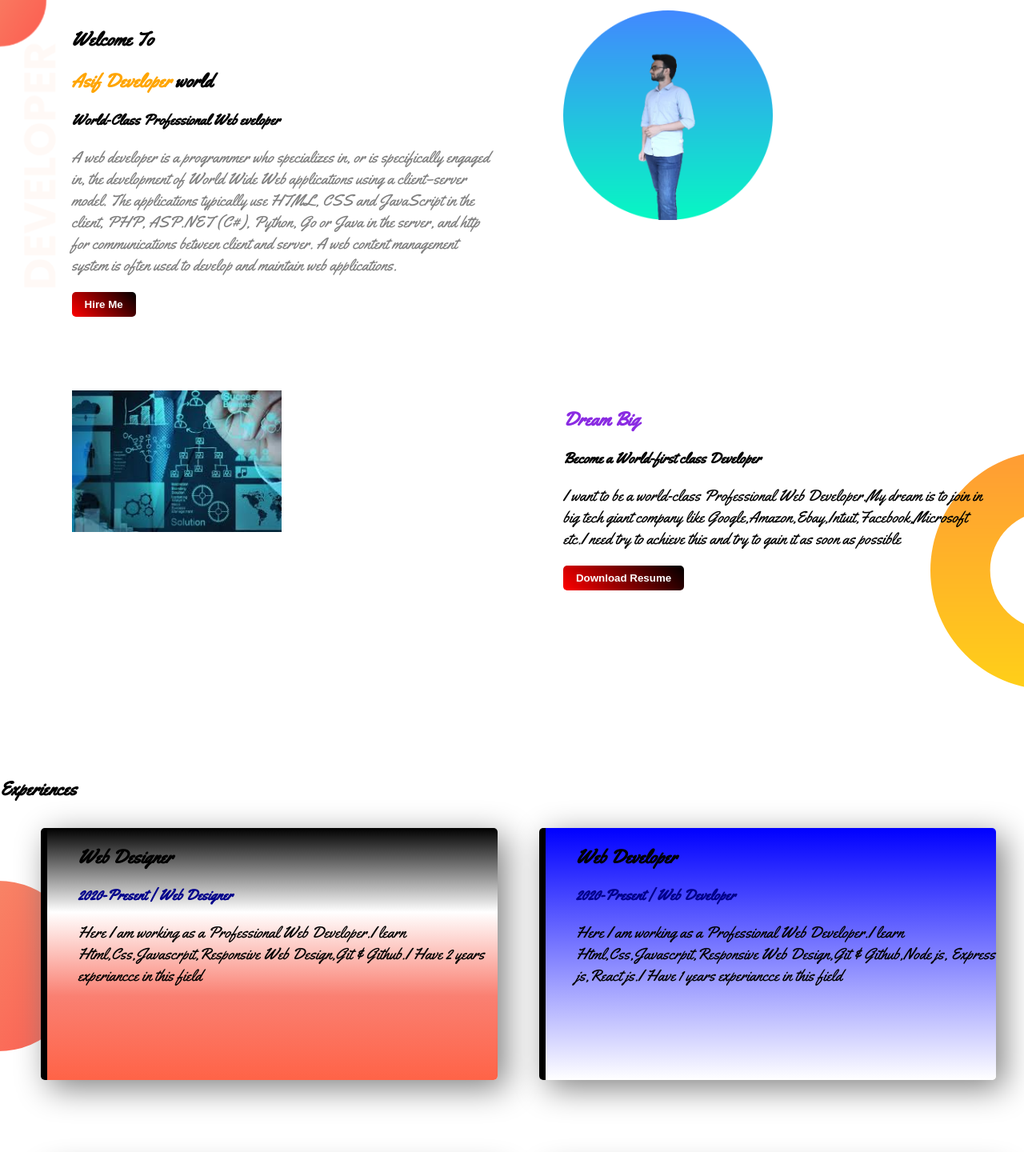
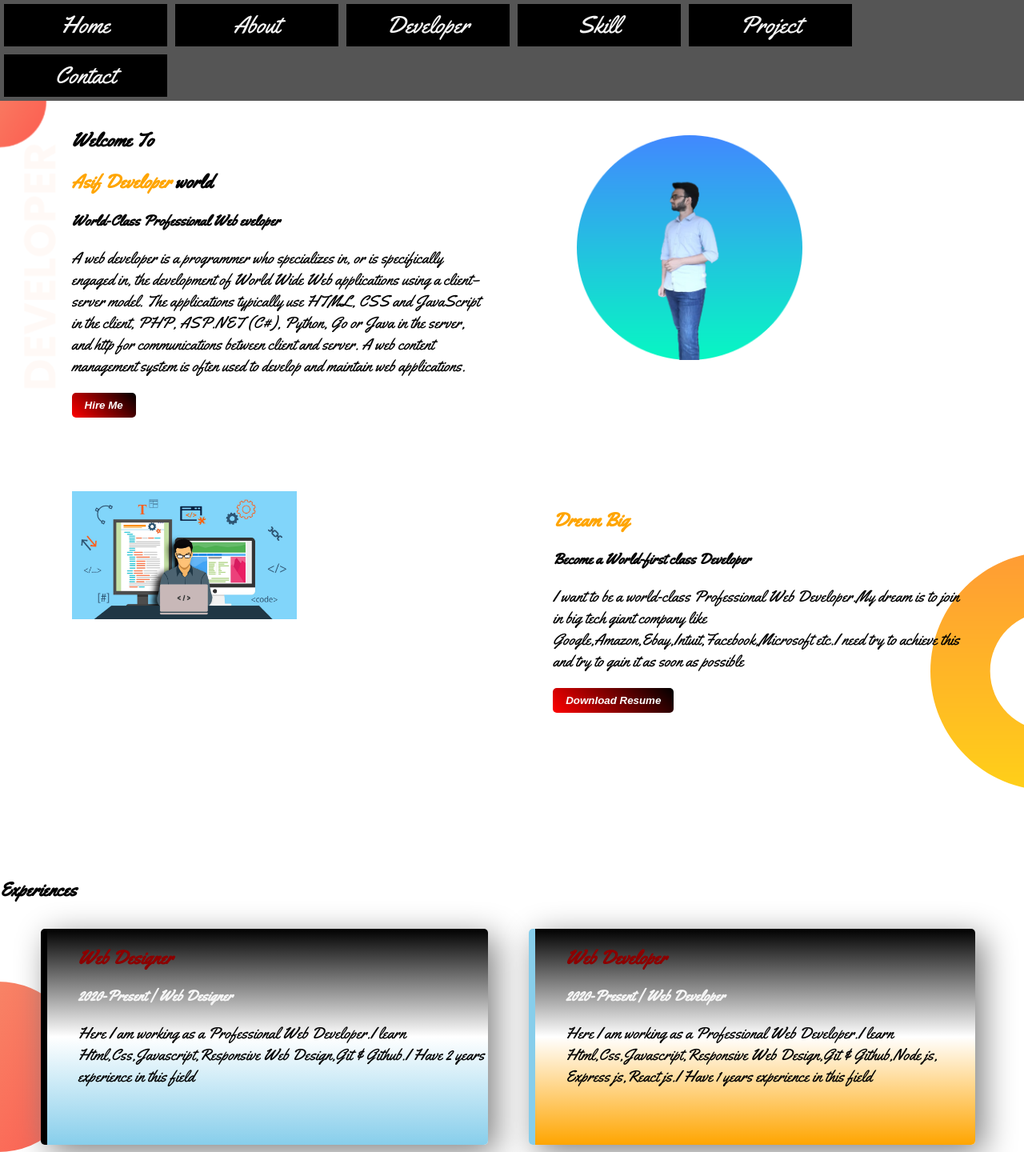
Before and after one commit to asif279/web-portpolio, a plain HTML site: page index.html in a window 1280 px wide. Shown: the top 1440 px of the page at 80% size. Drawn offline with Linux system fonts and the light colour scheme.

Commit message:
adding new site

```diff
--- a/index.html
+++ b/index.html
@@ -9,6 +9,18 @@
     <link rel="stylesheet" href="style.css">
 </head>
 <body>
+        <div class="nav-bar">
+            <ul>
+                <li><a href="default.asp">Home</a></li>
+                <li><a href="news.asp">About</a></li>
+                <li><a href="contact.asp">Developer</a></li>
+                <li><a href="about.asp">Skill</a></li>
+                <li><a href="about.asp">Project</a></li>
+                <li><a href="about.asp">Contact</a></li>
+              </ul>
+
+        </div>
+
 
         <section class="ban">
 
@@ -20,16 +32,16 @@
         <h3>World-Class Professional Web eveloper</h3>
 
         <P class="be">A web developer is a programmer who specializes in, or is specifically engaged in, the development of World Wide Web applications using a client–server model. The applications typically use HTML, CSS and JavaScript in the client, PHP, ASP.NET (C#), Python, Go or Java in the server, and http for communications between client and server. A web content management system is often used to develop and maintain web applications.</P>
-        <a class="link" href="https://www.linkedin.com/in/asif-mahmud-817083190/" target="_blank"><button class="button">Hire Me</button></a>
+        <a class="link" href="https://www.linkedin.com/in/asif-mahmud-817083190/" target="_blank"><button class="button"><i>Hire Me</i></button></a>
        </div>
        <div class="first-side">
-           <img src="images/12.png" alt="">
+           <img  class="image-padding" src="images/12.png" width="100%" alt="">
        </div>
 
    </section>
    <section class="dream">
 <div class="first-side">
-  <img src="images/13.jfif" alt="">
+  <img src="images/dev.jpg" alt="" width="90px">
 
 </div >
 
@@ -37,7 +49,7 @@
     <h1 class="coloring">Dream Big </h1>
     <h3>Become a World-first class Developer</h3>
     <p class="ben">I want to be a world-class Professional Web Developer.My dream is to join in big tech giant company like Google,Amazon,Ebay,Intuit,Facebook,Microsoft etc.I need try to achieve this and try to gain it as soon as possible</p>
-    <button class="button">Download Resume</button>
+    <button class="button"><i>Download Resume</i></button>
 </div >
 
    </section>
@@ -45,26 +57,26 @@
    <section class="expe">
        <h2>Experiences</h2>
        <div class="first-side faded" id="wdeg">
-    <h2>Web Designer</h2>
+    <h2 class="h21">Web Designer</h2>
     <h3 class="colorr">2020-Present | Web Designer</h3>
-    <p class="ben">Here I am working as a Professional Web Developer.I learn Html,Css,Javascrpit,Responsive Web Design,Git & Github.I Have 2 years experiancce in this field</p>
+    <p class="ben">Here I am working as a Professional Web Developer.I learn Html,Css,Javascript,Responsive Web Design,Git & Github.I Have 2 years experience in this field</p>
        </div>
        <div class="first-side faded" id="wdev">
-        <h2>Web Developer</h2>
+        <h2 class="h21">Web Developer</h2>
         <h3 class="colorr">2020-Present | Web Developer</h3>
-        <p class="ben">Here I am working as a Professional Web Developer.I learn Html,Css,Javascrpit,Responsive Web Design,Git & Github,Node js, Express js,React js.I Have 1 years experiancce in this field</p>
+        <p class="ben">Here I am working as a Professional Web Developer.I learn Html,Css,Javascript,Responsive Web Design,Git & Github,Node js, Express js,React js.I Have 1 years experience in this field</p>
     </div>
    </section>
-   <section class="expe">
-    <div class="first-side faded" id="wdeg">
- <h2>Web Designer</h2>
+   <section class="expedi xcd">
+    <div class="first-side faded" id="wde">
+ <h2 class="h21">Web Designer</h2>
  <h3 class="colorr">2020-Present | Web Designer</h3>
  <p class="ben">Here I am working as a Professional Web Developer.I learn Html,Css,Javascrpit,Responsive Web Design,Git & Github.I Have 2 years experiancce in this field</p>
     </div>
-    <div class="first-side faded" id="wdev">
-     <h2>Web Developer</h2>
+    <div class="first-side faded" id="wdv">
+     <h2 class="h21">Web Developer</h2>
      <h3 class="colorr">2020-Present | Web Developer</h3>
-     <p class="ben">Here I am working as a Professional Web Developer.I learn Html,Css,Javascrpit,Responsive Web Design,Git & Github,Node js, Express js,React js.I Have 1 years experiancce in this field</p>
+     <p class="ben">Here I am working as a Professional Web Developer.I learn Html,Css,Javascript,Responsive Web Design,Git & Github,Node js, Express js,React js.I Have 1 years experience in this field</p>
  </div>
 </section>
    <footer class="foo">Copywright 2021<br>Asif Mahmud and Dev Company </footer>
--- a/style.css
+++ b/style.css
@@ -1,6 +1,9 @@
 body{
     font-family: 'Yellowtail', cursive;
     margin: 0px;
+
+
+
 }
 
   }
@@ -11,18 +14,18 @@ h1{
     color: orange;
 }
 .be{
-    color:grey;
+    color:black;
     font-size: 20px;
 }
 .first-side{
- width: 41%;
+ width: 40%;
  float: left;
  margin-left: 4%;
  margin-top: 1%;
  padding-left: 3%;
 }
 .first-side img{
-    width: 50%;
+    width: 55%;
 }
 .ban{
     background-image: url(images/ban.png);
@@ -45,7 +48,7 @@ section{
     text-decoration: none;
 }
 .coloring{
-    color:blueviolet;
+    color:orange;
 }
 .ben{
     font-size: 20px;
@@ -58,14 +61,14 @@ section{
     background-position: right;
 }
 .colorr{
-    color:darkblue;
+    color:whitesmoke;
 }
 .faded{
 
 
     box-shadow: 10px 10px 40px grey;
     border-radius: 5px;
-    height: 70%;
+    height: 60%;
 }
 .expe{
 
@@ -73,17 +76,30 @@ section{
     background-repeat: no-repeat;
     background-position: left;
 }
+.h21{
+    color: darkred;
+}
 
 #wdeg{
-   border-left: 8px solid;
- background-image: linear-gradient(180deg,black,white,salmon,tomato);
+   border-left: 8px solid ;
+ background-image: linear-gradient(180deg,black,white,skyblue);
  border-image-slice: 1;
 }
 #wdev{
-  border-left: 8px solid;
-  background-image: linear-gradient(180deg,blue,white);
+  border-left: 8px solid skyblue;
+  background-image: linear-gradient(180deg,black,white,orange);
   border-image-slice: 1;
 }
+#wde{
+    border-left: 8px solid grey;
+  background-image: linear-gradient(180deg,skyblue,white,black);
+  border-image-slice: 1;
+ }
+ #wdv{
+    border-left: 8px solid blue;
+  background-image: linear-gradient(180deg,grey,blueviolet);
+  border-image-slice: 1;
+ }
 
 .foo{
     text-align: center;
@@ -91,3 +107,50 @@ section{
     background-color:black;
     color: white;
 }
+.nav-bar{
+
+    width: 100%;
+    background-color: #555;
+    overflow: auto;
+    font-size: 30px;
+    margin:0%;
+    padding:0%;
+
+
+}
+.nav-bar a{
+    text-decoration: none;
+    color:whitesmoke;
+
+}
+.nav-bar ul{
+    list-style: none;
+    margin: 0%;
+    padding: 0%;
+}
+.nav-bar ul li{
+   float: left;
+   color: white;
+   width: 15%;
+   text-align: center;
+}
+.nav-bar ul li:hover {
+    background-color: grey;
+  }
+  .nav-bar ul li{
+    background-color:black;
+    margin: 5px;
+    padding: 6px;
+  }
+    .expedi{
+
+        background-image: url(images/dream-bg.png);
+        background-repeat:no-repeat;
+        background-position: right;
+    }
+    .image-padding{
+
+        padding: 20px;
+        margin: 10px;
+
+    }
```
Also changed, not shown: images/dev.jpg (added), images/devopp.jfif (added).
